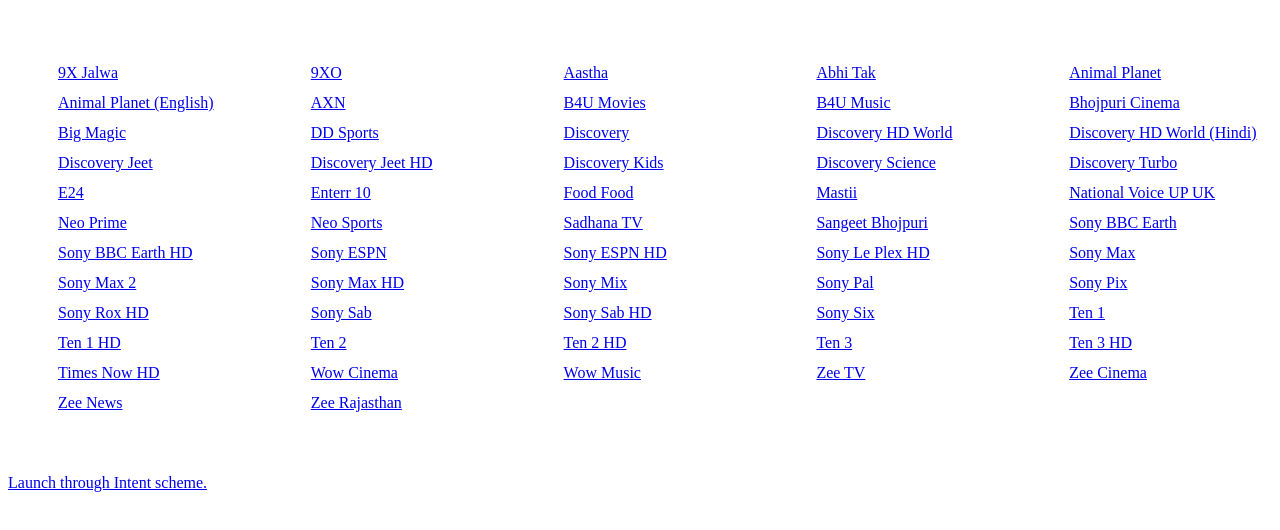
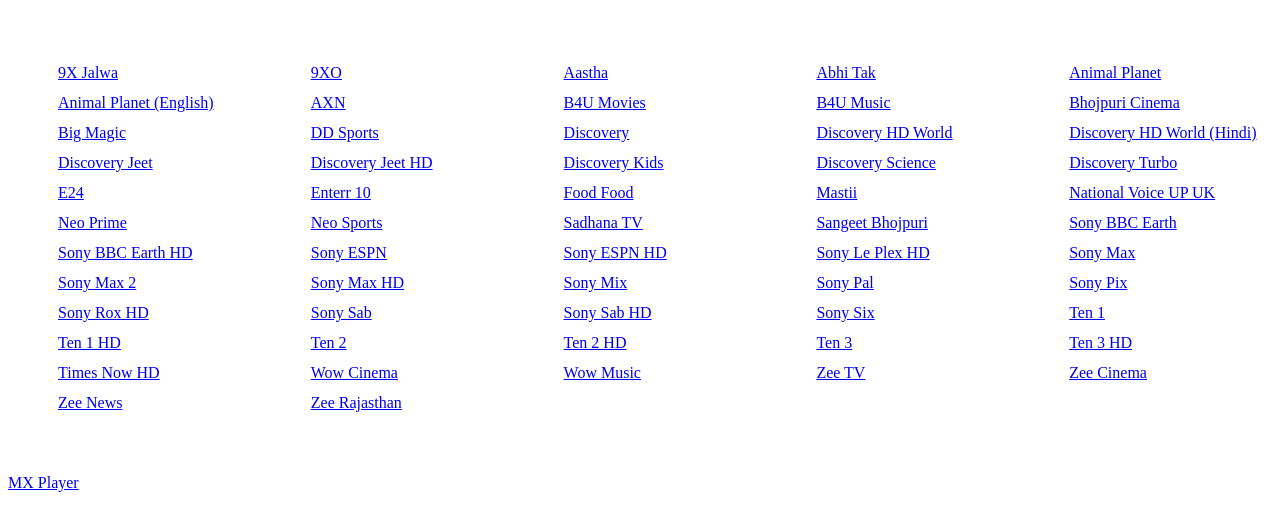
Before and after one commit to sunilalw2007/Live, a plain HTML site: page index.html in a window 1280 px wide. Shown: the top 530 px of the page. Drawn offline with Linux system fonts and the light colour scheme.

Commit message:
Update index.html

```diff
--- a/index.html
+++ b/index.html
@@ -145,6 +145,6 @@ href="http://cshms3.airtel.tv/wh7f454c46tw4163224253_611767333/PLTV/88888888/224
 <div class="item"> <a group-title="Hindi"
 href="http://cshms3.airtel.tv/wh7f454c46tw4163224253_611767333/PLTV/88888888/224/3221225928/1.m3u8">Zee Rajasthan</a></div>
 </div>
-<div class="item"><a href="intent:http://cshms3.airtel.tv/wh7f454c46tw4163224253_611767333/PLTV/88888888/224/3221225935/1.m3u8 #Intent;package=com.mxtech.videoplayer.ad;S.title=New%20title;end">Launch through Intent scheme.</a></div>
+<div class="item"><a href="intent:http://cshms3.airtel.tv/wh7f454c46tw4163224253_611767333/PLTV/88888888/224/3221225935/1.m3u8 #Intent;package=com.mxtech.videoplayer.ad;S.title=New%20title;end">MX Player</a></div>
 </body>
 </html>
```
